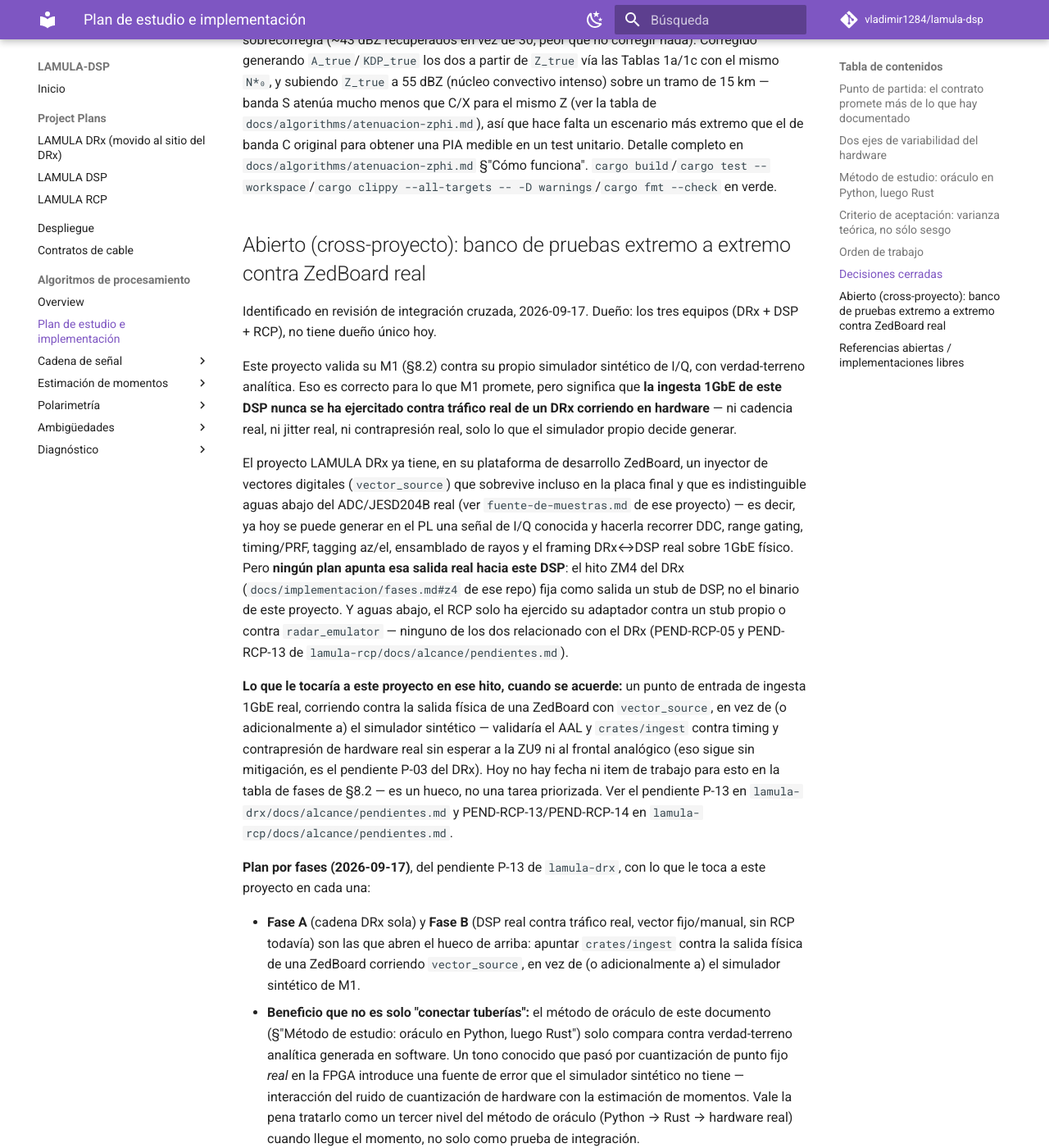
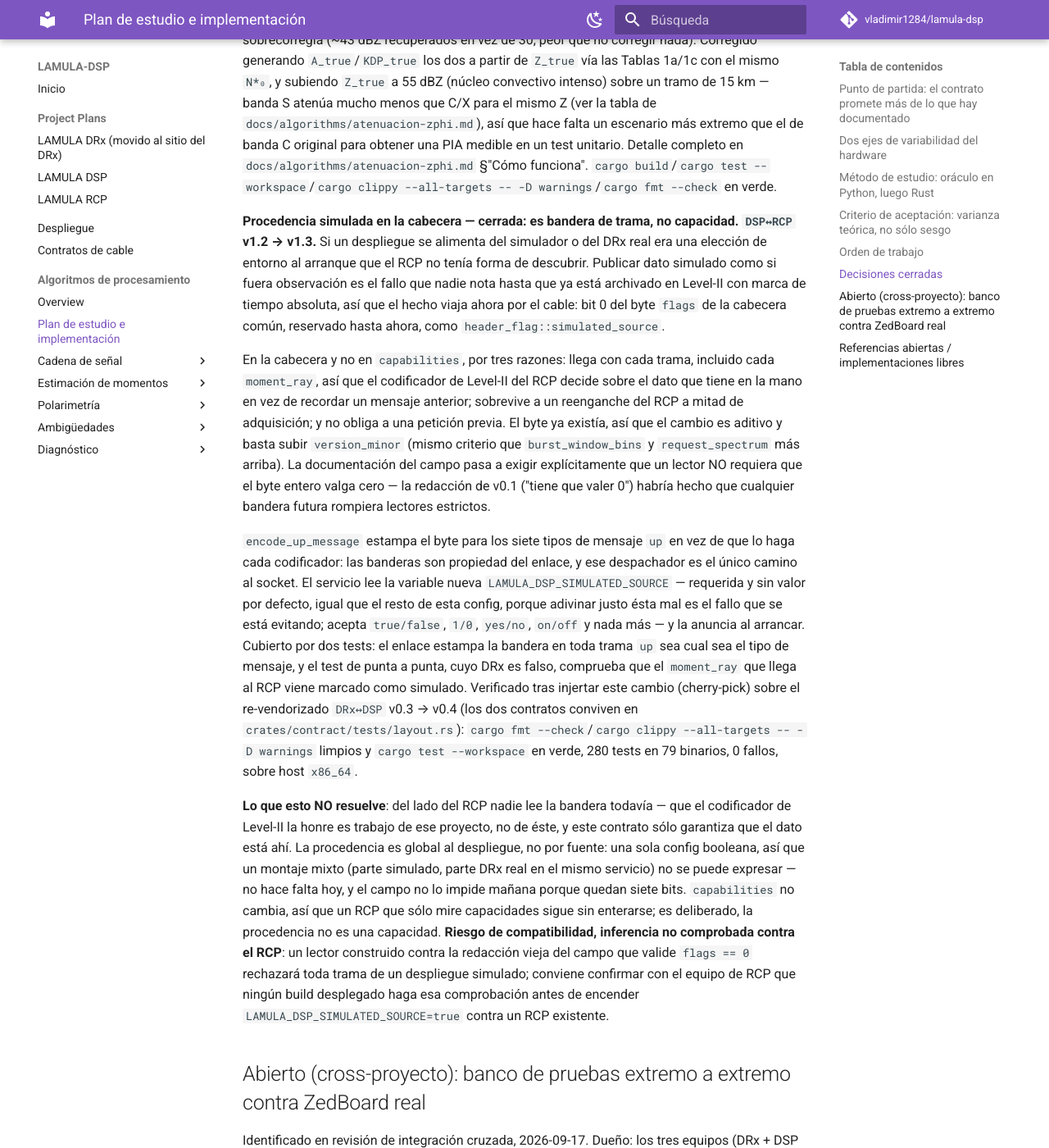
Before and after one commit to vladimir1284/lamula-dsp, an MkDocs documentation site: the page built from docs/algorithms/roadmap.md, in a window 1280 px wide and 1400 px high, scrolled down 22945 px. Shown: the whole window at 82% size. Built offline with MkDocs 1.6.1 and Material for MkDocs 9.7.7, drawn with Linux system fonts in a browser that asks for light colours; comment, search, counter and statistics services are not loaded.

Commit message:
Document the simulated-source header flag in roadmap.md
Every other DSP<->RCP bump has an entry under "Decisiones cerradas";
v1.2 -> v1.3 had none, and simulated_source appeared nowhere in
docs/. Records why the fact rides in the header instead of
capabilities, why LAMULA_DSP_SIMULATED_SOURCE is required with no
default, and the gate run after the cherry-pick onto the DRx<->DSP
v0.3 -> v0.4 re-vendor: fmt and clippy clean, 280 tests green across
79 binaries.

Also flags an unverified compatibility risk: a reader built against
the v0.1 wording of the flags field ("tiene que valer 0") would
reject every frame from a simulated deployment. Needs confirming
with the RCP side before enabling the flag against a deployed build.

Co-Authored-By: Claude Opus 5 (1M context) <noreply@anthropic.com>

```diff
--- a/docs/algorithms/roadmap.md
+++ b/docs/algorithms/roadmap.md
@@ -968,6 +968,41 @@ para obtener una PIA medible en un test unitario. Detalle completo en `docs/algo
 §"Cómo funciona". `cargo build`/`cargo test --workspace`/`cargo clippy --all-targets -- -D warnings`/`cargo fmt
 --check` en verde.
 
+**Procedencia simulada en la cabecera — cerrada: es bandera de trama, no capacidad. `DSP↔RCP` v1.2 → v1.3.**
+Si un despliegue se alimenta del simulador o del DRx real era una elección de entorno al arranque que el RCP no
+tenía forma de descubrir. Publicar dato simulado como si fuera observación es el fallo que nadie nota hasta que ya
+está archivado en Level-II con marca de tiempo absoluta, así que el hecho viaja ahora por el cable: bit 0 del byte
+`flags` de la cabecera común, reservado hasta ahora, como `header_flag::simulated_source`.
+
+En la cabecera y no en `capabilities`, por tres razones: llega con cada trama, incluido cada `moment_ray`, así que
+el codificador de Level-II del RCP decide sobre el dato que tiene en la mano en vez de recordar un mensaje
+anterior; sobrevive a un reenganche del RCP a mitad de adquisición; y no obliga a una petición previa. El byte ya
+existía, así que el cambio es aditivo y basta subir `version_minor` (mismo criterio que `burst_window_bins` y
+`request_spectrum` más arriba). La documentación del campo pasa a exigir explícitamente que un lector NO requiera
+que el byte entero valga cero — la redacción de v0.1 ("tiene que valer 0") habría hecho que cualquier bandera
+futura rompiera lectores estrictos.
+
+`encode_up_message` estampa el byte para los siete tipos de mensaje `up` en vez de que lo haga cada codificador:
+las banderas son propiedad del enlace, y ese despachador es el único camino al socket. El servicio lee la variable
+nueva `LAMULA_DSP_SIMULATED_SOURCE` — requerida y sin valor por defecto, igual que el resto de esta config, porque
+adivinar justo ésta mal es el fallo que se está evitando; acepta `true/false`, `1/0`, `yes/no`, `on/off` y nada
+más — y la anuncia al arrancar. Cubierto por dos tests: el enlace estampa la bandera en toda trama `up` sea cual
+sea el tipo de mensaje, y el test de punta a punta, cuyo DRx es falso, comprueba que el `moment_ray` que llega al
+RCP viene marcado como simulado. Verificado tras injertar este cambio (cherry-pick) sobre el re-vendorizado `DRx↔DSP` v0.3 → v0.4
+(los dos contratos conviven en `crates/contract/tests/layout.rs`): `cargo fmt --check`/`cargo clippy --all-targets
+-- -D warnings` limpios y `cargo test --workspace` en verde, 280 tests en 79 binarios, 0 fallos, sobre host
+`x86_64`.
+
+**Lo que esto NO resuelve**: del lado del RCP nadie lee la bandera todavía — que el codificador de Level-II la
+honre es trabajo de ese proyecto, no de éste, y este contrato sólo garantiza que el dato está ahí. La procedencia
+es global al despliegue, no por fuente: una sola config booleana, así que un montaje mixto (parte simulado, parte
+DRx real en el mismo servicio) no se puede expresar — no hace falta hoy, y el campo no lo impide mañana porque
+quedan siete bits. `capabilities` no cambia, así que un RCP que sólo mire capacidades sigue sin enterarse; es
+deliberado, la procedencia no es una capacidad. **Riesgo de compatibilidad, inferencia no comprobada contra el
+RCP**: un lector construido contra la redacción vieja del campo que valide `flags == 0` rechazará toda trama de un
+despliegue simulado; conviene confirmar con el equipo de RCP que ningún build desplegado haga esa comprobación
+antes de encender `LAMULA_DSP_SIMULATED_SOURCE=true` contra un RCP existente.
+
 ## Abierto (cross-proyecto): banco de pruebas extremo a extremo contra ZedBoard real
 
 Identificado en revisión de integración cruzada, 2026-09-17. Dueño: los tres equipos (DRx + DSP +
```
